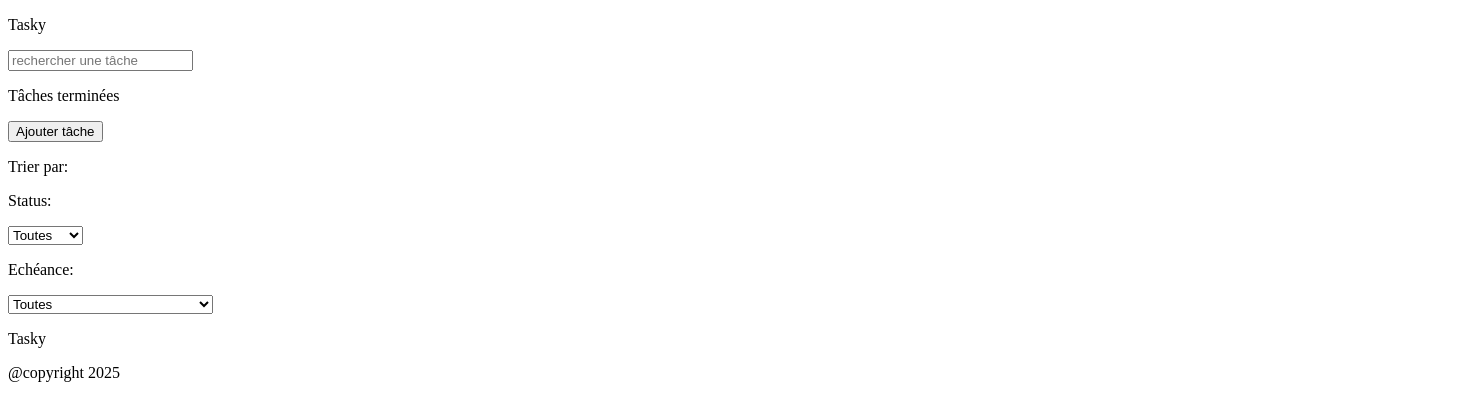
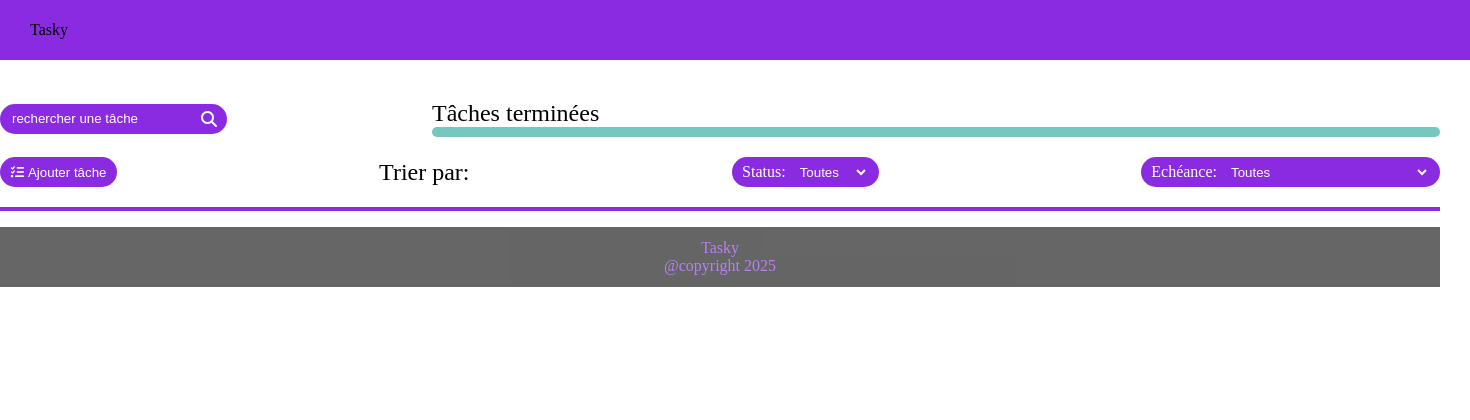
Before and after one commit to Matthieu6125/Cefim, a plain HTML site: page index.html in a window 1280 px wide. Shown: the whole page, 1470 px wide, since content can reach past the window. Drawn offline with Linux system fonts and the light colour scheme.

Commit message:
add styles

```diff
--- a/index.html
+++ b/index.html
@@ -5,6 +5,12 @@
     <meta charset="UTF-8">
     <meta name="viewport" content="width=device-width, initial-scale=1.0">
     <title>Tasky</title>
+    <link rel="stylesheet" href="./styles/nav-style.css">
+    <link rel="stylesheet" href="./styles/style-new-task-form.css">
+    <link rel="stylesheet" href="./styles/global-style.css">
+    <link rel="stylesheet" href="https://cdnjs.cloudflare.com/ajax/libs/font-awesome/6.2.1/css/all.min.css"
+        integrity="sha512-MV7K8+y+gLIBoVD59lQIYicR65iaqukzvf/nwasF0nqhPay5w/9lJmVM2hMDcnK1OnMGCdVK+iQrJ7lzPJQd1w=="
+        crossorigin="anonymous" referrerpolicy="no-referrer">
 </head>
 
 <body>
@@ -30,7 +36,7 @@
         </div>
         <div class="task_action_container">
             <div class="add_new_task_container">
-                <button class="add_new_task_button" id="add_new_task_button"> Ajouter tâche</button>
+                <button class="add_new_task_button" id="add_new_task_button"><i class="fa-solid fa-list-check"></i> Ajouter tâche</button>
             </div>
             <p class="sort-text">
                 Trier par:
--- /dev/null
+++ b/styles/global-style.css
@@ -0,0 +1,15 @@
+main{
+    display: flex;
+    gap: 10px;
+}
+.footer{
+    display: flex;
+    justify-content: center;
+    align-items: center;
+    flex-direction: column;
+    background-color: black;
+    opacity: 0.6;
+    color: blueviolet;
+    width: 100%;
+    height: 60px;
+}
--- /dev/null
+++ b/styles/nav-style.css
@@ -0,0 +1,127 @@
+body{
+    margin: auto;
+    display: flex;
+    flex-direction: column;
+    width: 1440px;
+}
+p{
+    margin: 0px;
+}
+.select-nav{
+    background-color: blueviolet;
+    color: white;
+    border: none;
+    display: flex;
+    flex-wrap: wrap;
+}
+.header{
+    display: flex;
+    align-items: center;
+    background-color: blueviolet;
+    height: 60px;
+    width: 100%;
+    padding-left: 30px;
+    margin-bottom: 40px;
+}
+
+nav {
+    display: flex;
+    flex-direction: column;
+    width: 100%;
+    gap: 20px;
+}
+
+.search-bar_finised-task_contener{
+    display: flex;
+    width: 100%;
+    justify-content: space-between;
+    align-items: center;
+}
+
+.search-bar{
+    display: flex;
+    align-items: center;
+    background-color: blueviolet;
+    height: 30px;
+    border-radius: 15px;
+    padding: 0px 10px 0px 10px;
+    gap: 10px;
+}
+#search-bar{
+    border: none;
+    background-color: blueviolet;
+    color: white;
+}
+#search-bar::placeholder{
+    color: white;
+    opacity: 1;
+}
+.fa-search{
+    color: white;
+}
+
+.finished_task_container{
+    display: flex;
+    flex-direction: column;
+    width: 70%;
+}
+.finished_task_text_container{
+    display: flex;
+    justify-content: space-between;
+    align-items: flex-start;
+}
+
+.finished-task-text{
+    font-size: 24px;
+}
+.finished-task-pourcent{
+    font-size: 42px;
+}
+
+.progress-container {
+    width: 100%;
+    background-color: #e0e0e0;
+    border-radius: 5px;
+    overflow: hidden;
+  }
+
+  #progress-bar {
+    height: 10px;
+    background-color: #76c7c0; /* Première couleur */
+  }
+
+.task_action_container{
+    display: flex;
+    width: 100%;
+    justify-content: space-between;
+    border-bottom: 4px solid blueviolet;
+    padding-bottom: 20px;
+    align-items: center;
+}
+
+.sort-text{
+    font-size: 24px;
+}
+.sort_container{
+    display: flex;
+    align-items: center;
+    background-color: blueviolet;
+    height: 30px;
+    border-radius: 15px;
+    padding: 0px 10px 0px 10px;
+    gap: 10px;
+}
+.text-input-select{
+    color: white;
+    font-size: 16px;
+}
+
+
+.add_new_task_button{
+    background-color: blueviolet;
+    height: 30px;
+    border-radius: 15px;
+    padding: 0px 10px 0px 10px;
+    border: none;
+    color: white;
+}
--- /dev/null
+++ b/styles/style-new-task-form.css
@@ -0,0 +1,36 @@
+.form-style-aside{
+    display: flex;
+    height: auto;
+    padding: 30px 20px 30px 0px;
+    border-right: 3px solid blueviolet;
+}
+
+.container-form{
+    display: flex;
+    flex-direction: column;
+    align-items: center;
+    gap: 20px;
+}
+
+.input-form {
+    box-sizing: border-box;
+    width: 350px;
+    height: auto;
+    padding: 10px;
+    border: 3px solid blueviolet;
+}
+.input-form::placeholder {
+    color: black;
+}
+
+.textarea-description{
+    min-height: 100px;
+}
+
+.submit-form-new-task{
+    background-color: blueviolet;
+    height: 40px;
+    border: none;
+    border-radius: 20px;
+    width: 40%;
+}
```
